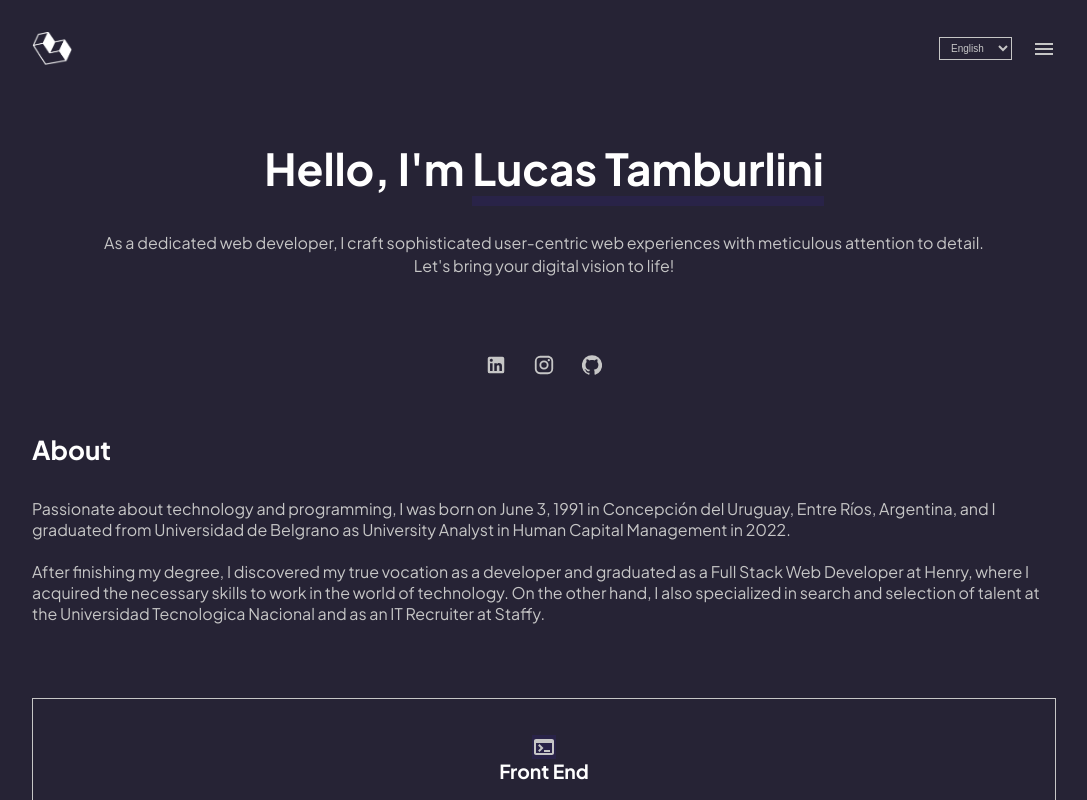
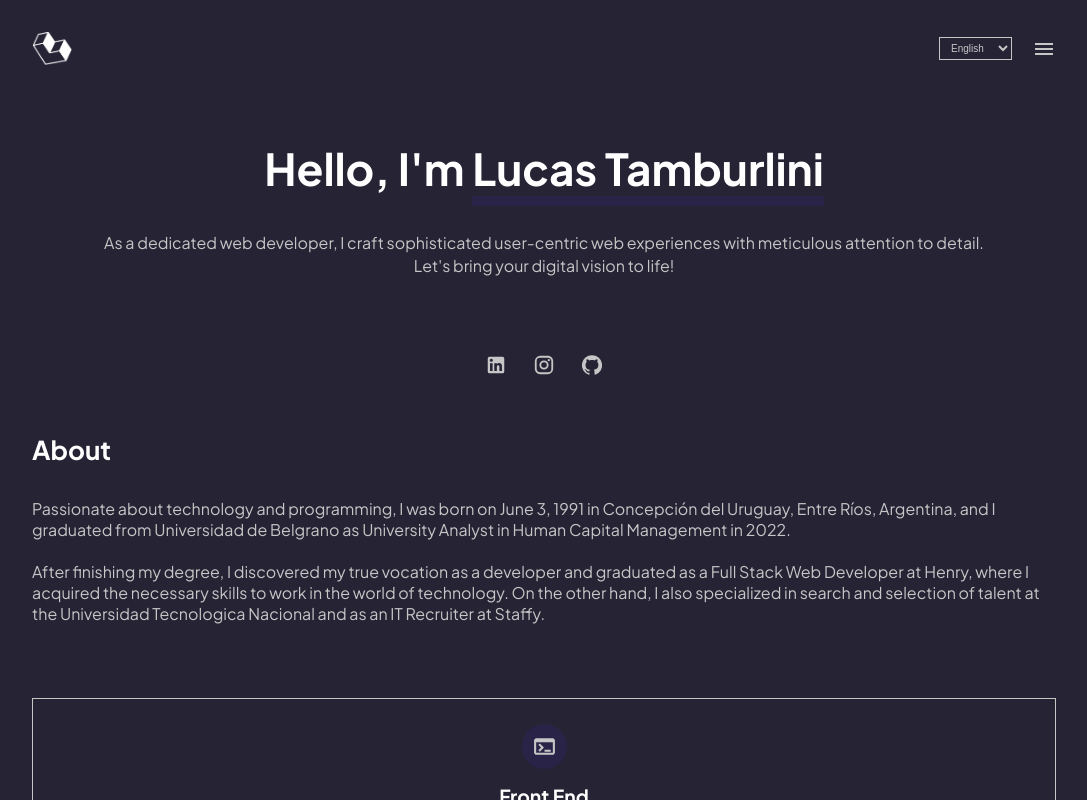
Before and after one commit to lucastamburlini/portfolio, a React (Vite) app: page / in a window 1280 px wide. Shown: the top 800 px of the page, without its empty margins (96-1183 px from the left). Built offline with nearby package versions, Linux system fonts and the light colour scheme.

Commit message:
card css

```diff
--- a/src/components/Skills/skills.css
+++ b/src/components/Skills/skills.css
@@ -16,12 +16,16 @@
 .skill-container svg {
   display: flex;
   flex-direction: column;
+  width: 45px;
+  height: 45px;
+  padding: 10px;
+  margin: 15px 0;
+  border-radius: 50%;
   background-color: var(--bg-color-off);
   place-items: center;
 }
 
 .skill-card {
-  width: 100%;
   display: flex;
   flex-direction: column;
   justify-content: start;
```
